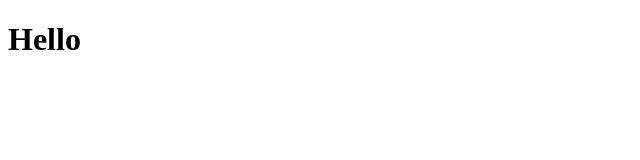
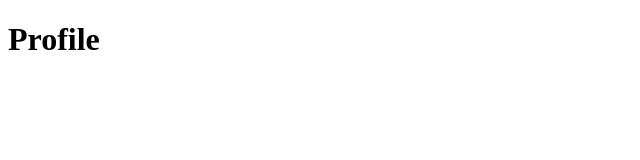
Before and after one commit to MarcosJBM/github-ui-clone, a React (Create React App) app: page / in a window 1280 px wide. Shown: the top 160 px of the page, without its empty margins (0-640 px from the left). Built offline with nearby package versions, Linux system fonts and the light colour scheme.

Commit message:
Added Routes.

```diff
--- a/src/App.tsx
+++ b/src/App.tsx
@@ -1,8 +1,20 @@
+import { BrowserRouter, Routes, Route } from "react-router-dom";
+
+import Header from "./components/Header";
+import Profile from "./pages/Profile";
+import Repo from "./pages/Repo";
+
 const App = () => {
   return (
-    <div>
-      <h1>Hello</h1>
-    </div>
+    <BrowserRouter>
+      <Header />
+      <Routes>
+        <Route path='/' element={<Profile />} />
+        <Route path='/:username' element={<Profile />} />
+        <Route path='/:username/:repo' element={<Repo />} />
+      </Routes>
+      {/* <Footer /> */}
+    </BrowserRouter>
   );
 };
 
```
Also changed, not shown: 1 other file (tests, documents, lock files or other folders).
